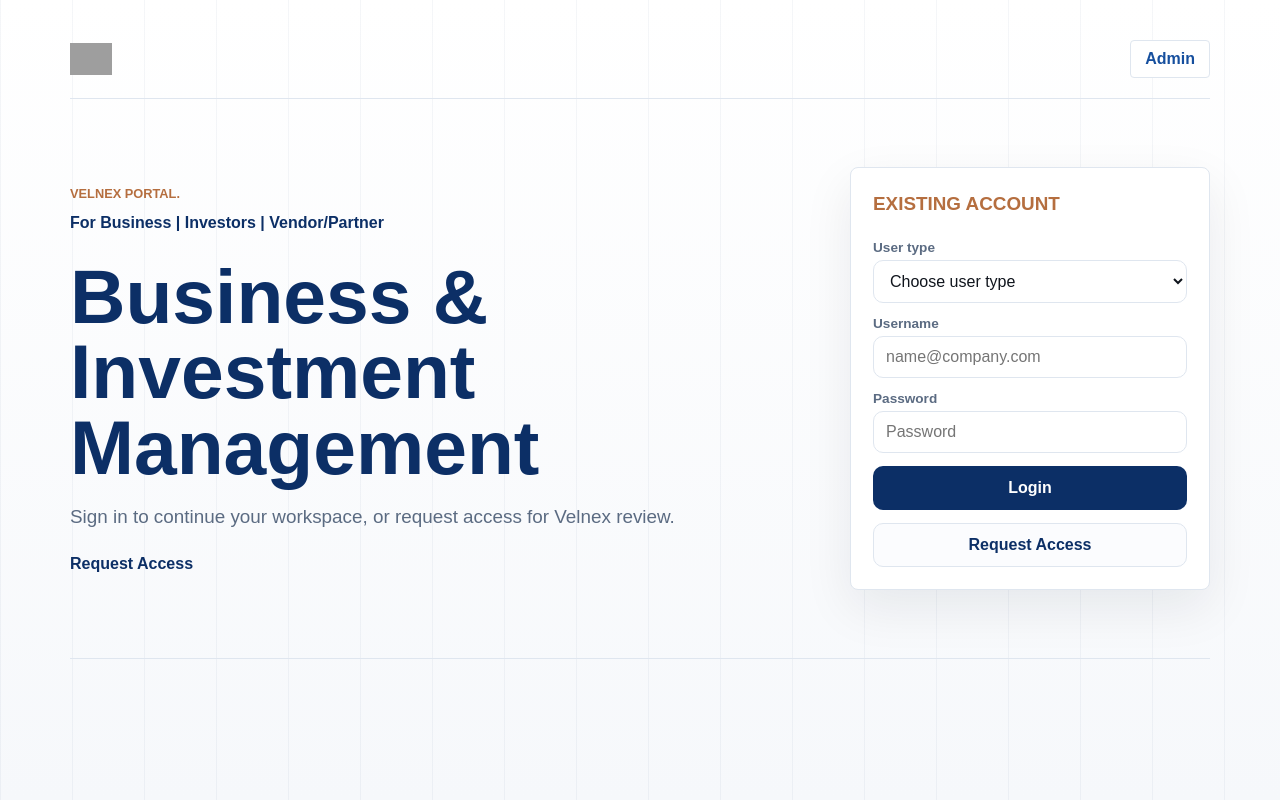
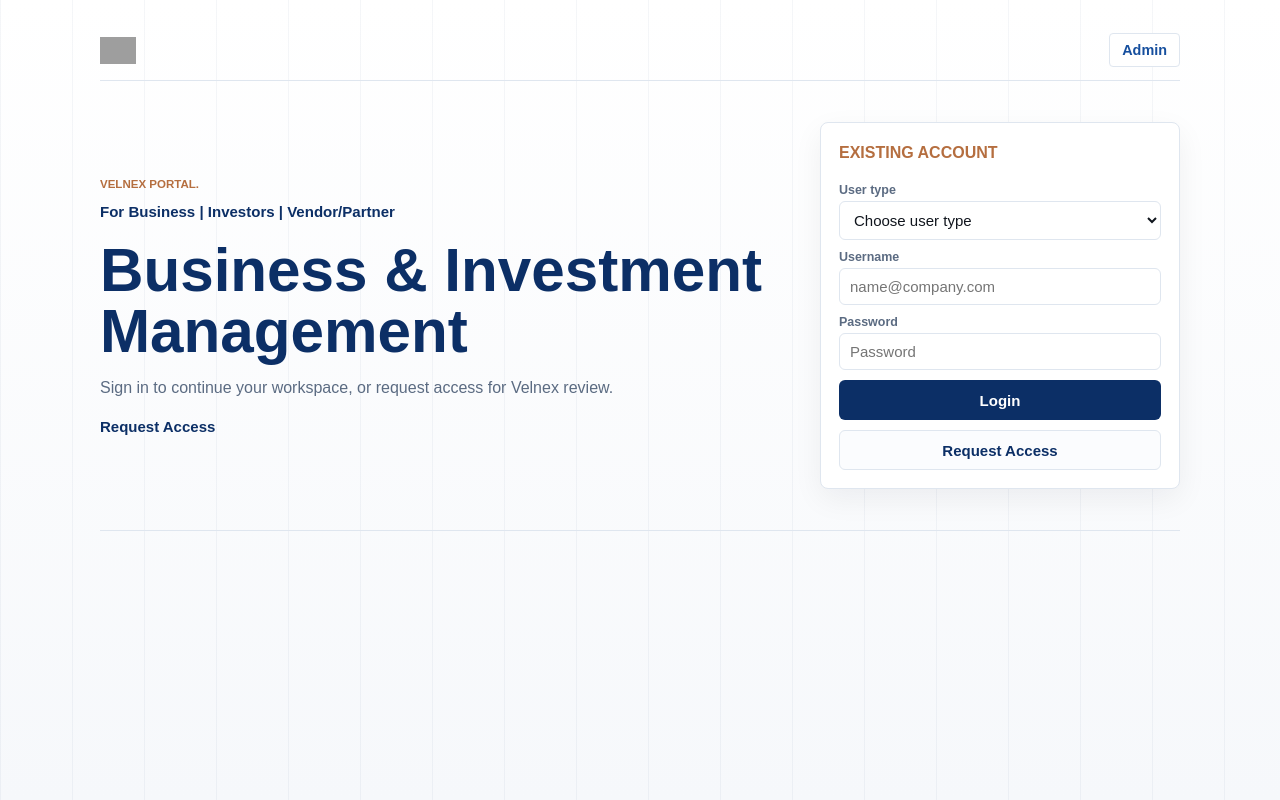
Before and after one commit to velharisankaran-ops/velnex-portal, a PHP site: page / in a window 1280 px wide. Run offline with PHP 8.4, Linux system fonts and the light colour scheme; grey boxes are pictures that could not be loaded.

Commit message:
Compact portal UI styling

```diff
--- a/assets/css/portal.css
+++ b/assets/css/portal.css
@@ -8,6 +8,7 @@
   --bg: #f4f6fa;
   --surface: #ffffff;
   --soft: #fbfcfe;
+  --shadow: 0 10px 30px rgba(15, 23, 36, 0.06);
 }
 
 * {
@@ -22,6 +23,7 @@ body {
     linear-gradient(180deg, rgba(255, 255, 255, 0.72), rgba(244, 246, 250, 0.94)),
     var(--bg);
   font-family: Arial, Helvetica, sans-serif;
+  font-size: 15px;
 }
 
 .portal-home-page {
@@ -46,7 +48,7 @@ a {
 }
 
 .portal-home-shell {
-  width: min(100%, 1180px);
+  width: min(100%, 1120px);
   margin: 0 auto;
   display: grid;
   align-content: start;
@@ -60,7 +62,7 @@ a {
   align-items: center;
   border-bottom: 1px solid var(--line);
   background: transparent;
-  padding: 18px 0;
+  padding: 12px 0;
 }
 
 .portal-brand {
@@ -72,23 +74,24 @@ a {
 }
 
 .portal-brand img {
-  width: 42px;
-  height: 42px;
+  width: 36px;
+  height: 36px;
   object-fit: contain;
 }
 
 .portal-brand-icon-only {
-  width: 46px;
+  width: 40px;
 }
 
 .portal-admin-link {
   display: inline-grid;
-  min-height: 38px;
+  min-height: 34px;
   place-items: center;
   border: 1px solid var(--line);
   border-radius: 4px;
   background: var(--surface);
-  padding: 0 14px;
+  padding: 0 12px;
+  font-size: 0.9rem;
 }
 
 .portal-admin-login-page {
@@ -138,13 +141,13 @@ a {
 }
 
 .portal-home-hero {
-  min-height: 560px;
+  min-height: 450px;
   display: grid;
   grid-template-columns: minmax(0, 1fr) 360px;
-  gap: 48px;
+  gap: 32px;
   align-items: center;
   border-bottom: 1px solid var(--line);
-  padding: 68px 0;
+  padding: 38px 0;
 }
 
 .portal-editorial-copy {
@@ -153,31 +156,32 @@ a {
 
 .portal-home-hero h1 {
   max-width: 820px;
-  margin-bottom: 18px;
-  font-size: clamp(2.8rem, 6vw, 5.75rem);
+  margin-bottom: 14px;
+  font-size: clamp(2.2rem, 4.7vw, 4.05rem);
   letter-spacing: 0;
-  line-height: 0.98;
+  line-height: 1.02;
 }
 
 .portal-audience-line {
-  margin-bottom: 24px;
+  margin-bottom: 16px;
   color: var(--brand);
-  font-size: 1rem;
+  font-size: 0.94rem;
   font-weight: 800;
 }
 
 .portal-home-hero p:last-of-type {
   max-width: 620px;
-  font-size: 1.18rem;
+  font-size: 1rem;
 }
 
 .portal-primary-action,
 .portal-secondary-action {
   display: inline-grid;
-  min-height: 46px;
+  min-height: 40px;
   place-items: center;
   border-radius: 4px;
-  padding: 0 20px;
+  padding: 0 14px;
+  font-size: 0.94rem;
   font-weight: 800;
 }
 
@@ -194,27 +198,27 @@ a {
 
 .portal-secondary-text-link {
   display: inline-block;
-  margin-top: 24px;
+  margin-top: 18px;
   color: var(--brand);
   font-weight: 800;
 }
 
 .portal-hero-login {
   display: grid;
-  gap: 14px;
+  gap: 10px;
   border: 1px solid var(--line);
   border-radius: 8px;
   background: var(--surface);
-  box-shadow: 0 18px 50px rgba(15, 23, 36, 0.08);
-  padding: 22px;
+  box-shadow: var(--shadow);
+  padding: 18px;
 }
 
 .portal-request-inline {
   display: inline-grid;
-  min-height: 44px;
+  min-height: 40px;
   place-items: center;
   border: 1px solid var(--line);
-  border-radius: 10px;
+  border-radius: 6px;
   background: var(--soft);
   color: var(--brand);
   font-weight: 800;
@@ -289,22 +293,22 @@ a {
 .portal-panel,
 .portal-choice-grid a {
   border: 1px solid var(--line);
-  border-radius: 16px;
+  border-radius: 8px;
   background: var(--surface);
-  box-shadow: 0 18px 50px rgba(15, 23, 36, 0.08);
+  box-shadow: var(--shadow);
 }
 
 .portal-auth-copy,
 .portal-card,
 .portal-login-card,
 .portal-panel {
-  padding: 26px;
+  padding: 20px;
 }
 
 .portal-kicker {
   margin: 0 0 8px;
   color: var(--accent);
-  font-size: 0.8rem;
+  font-size: 0.72rem;
   font-weight: 700;
   text-transform: uppercase;
 }
@@ -317,17 +321,17 @@ h2 {
 }
 
 h1 {
-  font-size: clamp(1.75rem, 6vw, 3rem);
+  font-size: clamp(1.65rem, 5vw, 2.6rem);
 }
 
 h2 {
-  font-size: 1.35rem;
+  font-size: 1.2rem;
 }
 
 p {
   margin: 0;
   color: var(--muted);
-  font-size: 1rem;
+  font-size: 0.94rem;
   line-height: 1.5;
 }
 
@@ -366,14 +370,14 @@ p {
 
 .portal-form {
   display: grid;
-  gap: 13px;
+  gap: 10px;
 }
 
 .portal-form label span {
   display: block;
-  margin-bottom: 5px;
+  margin-bottom: 4px;
   color: var(--muted);
-  font-size: 0.85rem;
+  font-size: 0.78rem;
   font-weight: 700;
 }
 
@@ -382,10 +386,10 @@ p {
 .portal-form textarea {
   width: 100%;
   border: 1px solid var(--line);
-  border-radius: 10px;
+  border-radius: 6px;
   background: #ffffff;
   color: var(--ink);
-  padding: 11px 12px;
+  padding: 9px 10px;
   font: inherit;
 }
 
@@ -404,10 +408,10 @@ p {
 .portal-form button,
 .portal-link-button {
   display: inline-grid;
-  min-height: 44px;
+  min-height: 40px;
   place-items: center;
   border: 0;
-  border-radius: 10px;
+  border-radius: 6px;
   background: var(--brand);
   color: #ffffff;
   padding: 0 16px;
```
Also changed, not shown: other parts of assets/css/portal.css (+27 -27 lines), ADMIN_SITEMAP.md (added, +102 -0 lines), PROJECT_TIMELINE.md (+1 -0 lines).
